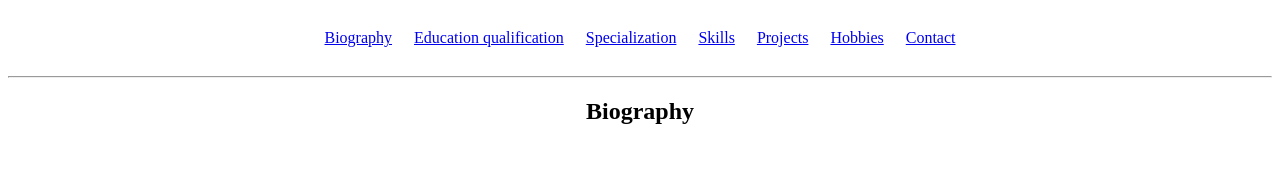
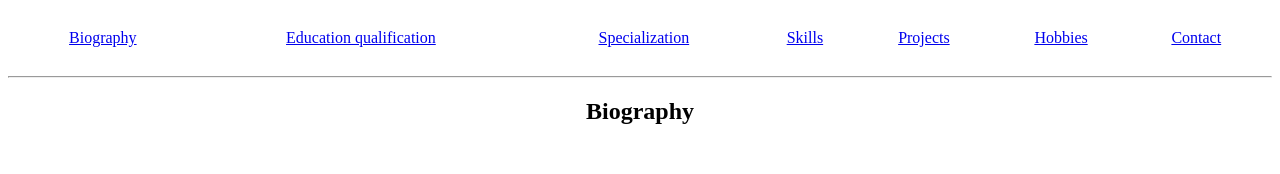
Before and after one commit to Dirac156/Personal_profile, a website: page index.html in a window 1280 px wide. Shown: the top 174 px of the page. Drawn offline with Linux system fonts and the light colour scheme.

Commit message:
modified website

```diff
--- a/index.html
+++ b/index.html
@@ -11,8 +11,8 @@
 
 <body>
     <!-- header section -->
-    <header align="center" width="100%">
-        <table cellspacing="20" align="center">
+    <header align="center">
+        <table cellspacing="20" align="center" width="100%">
             <tr>
                 <td><a href="#biography">Biography</a></td>
                 <td><a href="#Education">Education qualification</a></td>
```
